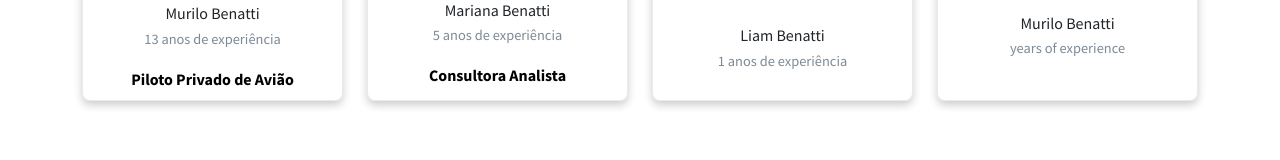
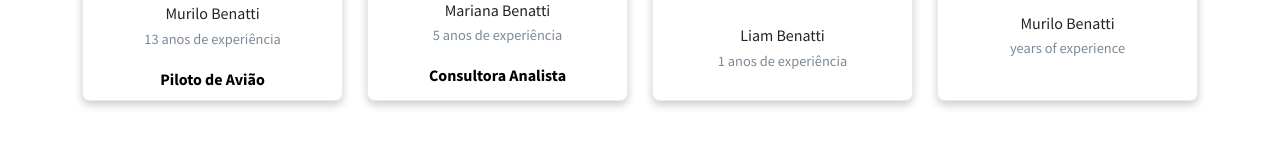
Before and after one commit to benattimj/airLiam, a React (Create React App) app: page /about in a window 1280 px wide. Shown: the part 2342-2502 px from the top of the page. Built offline with nearby package versions, Linux system fonts and the light colour scheme.

Commit message:
autoplaySpeed diminuida

```diff
--- a/src/components/UI/OurMembers.jsx
+++ b/src/components/UI/OurMembers.jsx
@@ -10,7 +10,7 @@ const OUR__MEMBERS = [
   {
     name: "Murilo Benatti",
     experience: "13 anos de experiência",
-    class: "Piloto Privado de Avião",
+    class: "Piloto de Avião",
     fbUrl: "#",
     instUrl: "#",
     twitUrl: "#",
@@ -22,7 +22,7 @@ const OUR__MEMBERS = [
   {
     name: "Mariana Benatti",
     experience: "5 anos de experiência",
-    class: "Consultora Analista",
+    class: "Consultora Analista ",
     fbUrl: "#",
     instUrl: "#",
     twitUrl: "#",
--- a/src/components/UI/Testimonial.jsx
+++ b/src/components/UI/Testimonial.jsx
@@ -15,7 +15,7 @@ const Testimonial = () => {
     autoplay: true,
     speed: 1000,
     swipeToSlide: true,
-    autoplaySpeed: 2000,
+    autoplaySpeed: 5000,
     slidesToShow: 3,
     slidesToScroll: 1,
     responsive: [
--- a/src/styles/testimonial.css
+++ b/src/styles/testimonial.css
@@ -12,6 +12,7 @@
 }
 
 .testimonial img {
+  display: grid;
   width: 80px; /* Largura fixa da imagem */
   height: 80px; /* Altura fixa da imagem */
   object-fit: cover;
```
